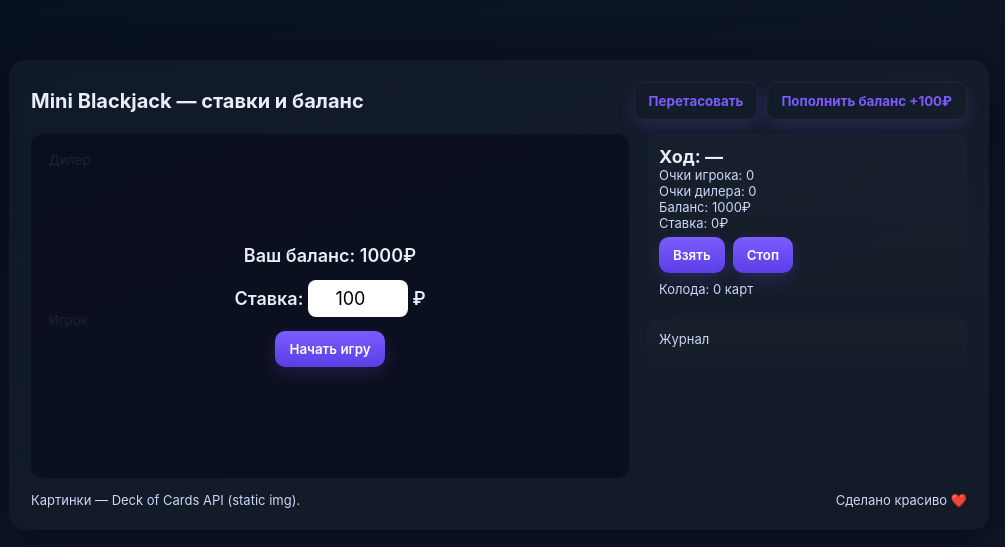
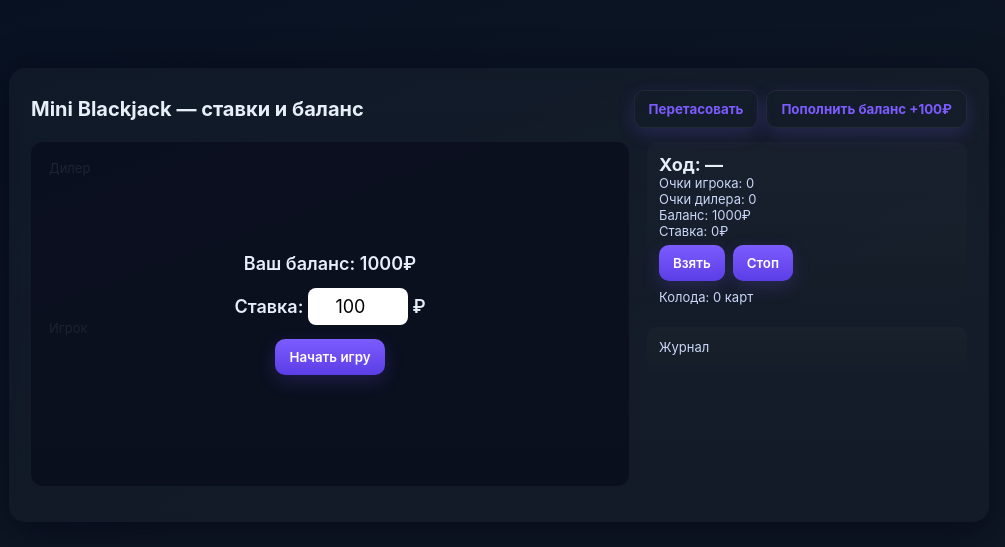
Before and after one commit to eugeneplug/Black-Mister-Jack, a plain HTML site: page index.html in a window 1280 px wide. Shown: the part 105-652 px from the top of the page, without its empty margins (141-1146 px from the left). Drawn offline with Linux system fonts and the light colour scheme.

Commit message:
Update index.html

```diff
--- a/index.html
+++ b/index.html
@@ -83,8 +83,7 @@
     </main>
 
     <footer>
-      <div class="small">Картинки — Deck of Cards API (static img).</div>
-      <div class="small">Сделано красиво ❤️</div>
+
     </footer>
   </div>
 
```
